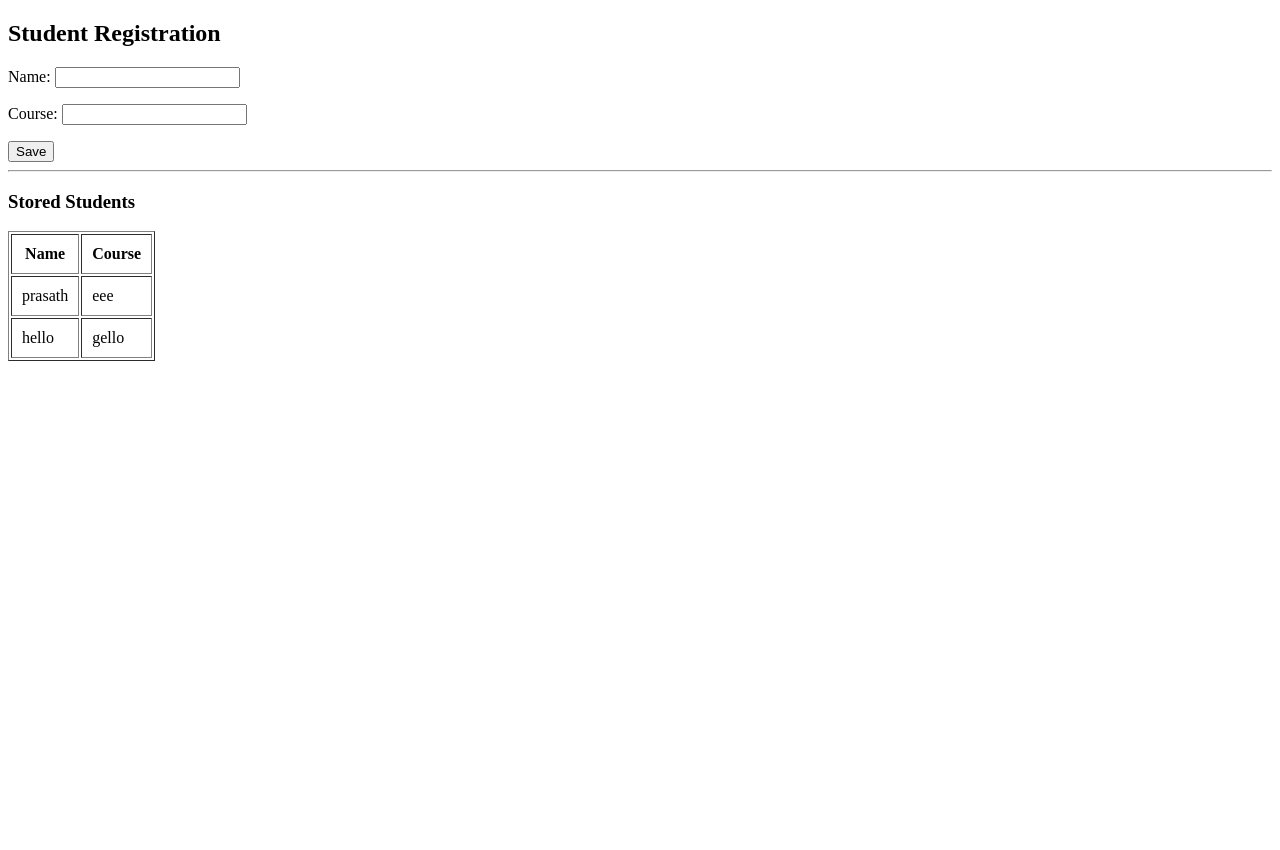
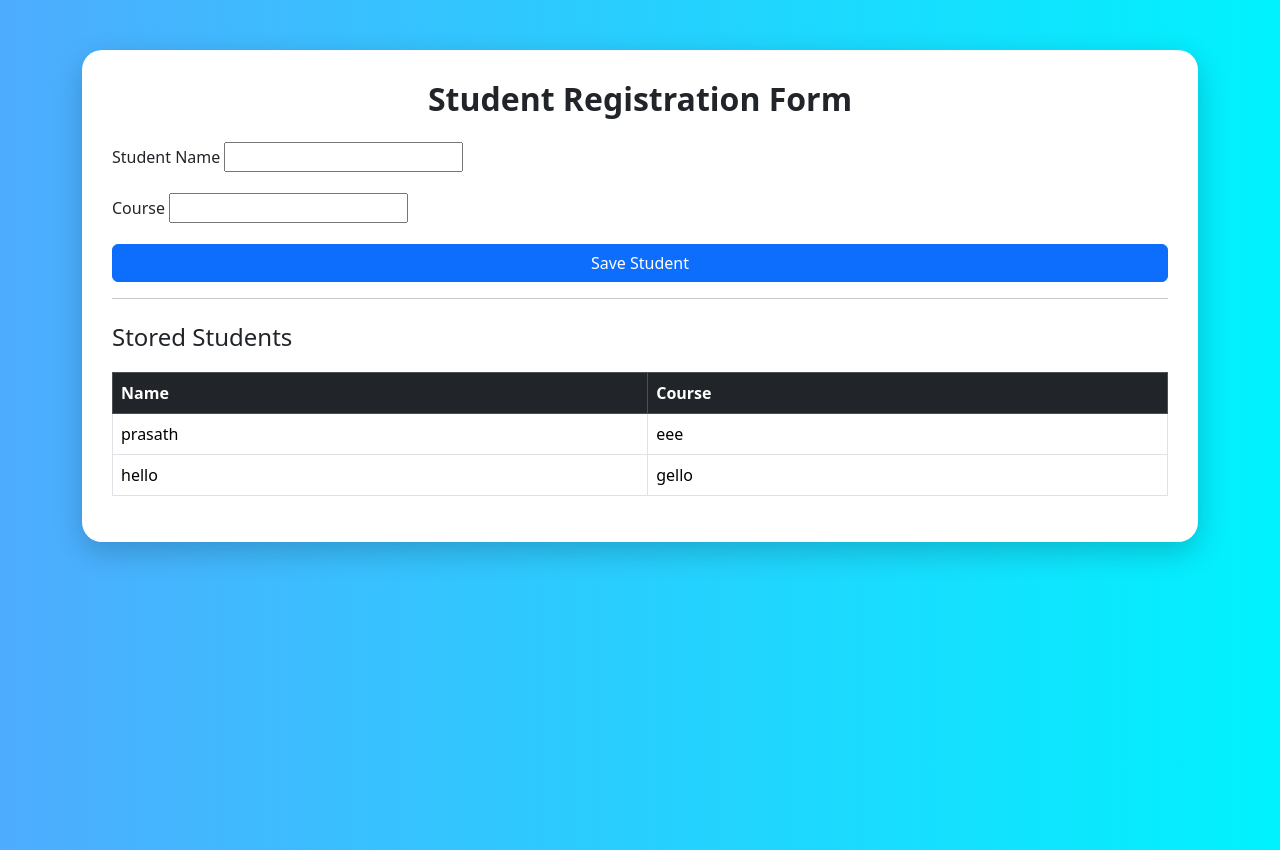
Before and after one commit to PRASATH978/testing-, a Django app: page / in a window 1280 px wide. Before the commit the page ends 361 px from the top, so only its background shows below. Run offline with Django 5.2, Linux system fonts and the light colour scheme; data comes from the database, SQL or seed files in the repository.

Commit message:
first commit

```diff
--- a/app/templates/home.html
+++ b/app/templates/home.html
@@ -1,35 +1,86 @@
 <!DOCTYPE html>
-<html>
+<html lang="en">
 <head>
-    <title>Student Form</title>
+    <meta charset="UTF-8">
+    <meta name="viewport" content="width=device-width, initial-scale=1.0">
+    <title>Student Registration</title>
+
+    <link href="https://cdn.jsdelivr.net/npm/bootstrap@5.3.3/dist/css/bootstrap.min.css" rel="stylesheet">
+
+    <style>
+        body{
+            background: linear-gradient(to right, #4facfe, #00f2fe);
+            min-height: 100vh;
+        }
+
+        .main-card{
+            margin-top: 50px;
+            border-radius: 20px;
+            padding: 30px;
+            background: white;
+            box-shadow: 0px 10px 30px rgba(0,0,0,0.2);
+        }
+
+        h2{
+            font-weight: bold;
+        }
+
+        table{
+            margin-top: 20px;
+        }
+    </style>
 </head>
 <body>
 
-    <h2>Student Registration</h2>
+<div class="container">
+
+    <div class="main-card">
+
+        <h2 class="text-center mb-4">Student Registration Form</h2>
 
         <form method="POST">
             {% csrf_token %}
-        {{ form.as_p }}
-        <button type="submit">Save</button>
+
+            <div class="mb-3">
+                <label class="form-label">Student Name</label>
+                {{ form.name }}
+            </div>
+
+            <div class="mb-3">
+                <label class="form-label">Course</label>
+                {{ form.course }}
+            </div>
+
+            <button type="submit" class="btn btn-primary w-100">
+                Save Student
+            </button>
         </form>
 
         <hr>
 
-    <h3>Stored Students</h3>
+        <h4 class="mt-4">Stored Students</h4>
 
-    <table border="1" cellpadding="10">
+        <table class="table table-bordered table-hover">
+            <thead class="table-dark">
                 <tr>
                     <th>Name</th>
                     <th>Course</th>
                 </tr>
+            </thead>
 
+            <tbody>
                 {% for student in students %}
                 <tr>
                     <td>{{ student.name }}</td>
                     <td>{{ student.course }}</td>
                 </tr>
                 {% endfor %}
+            </tbody>
         </table>
+
+    </div>
+
+</div>
 
 </body>
 </html>
```
Lines whose indentation alone changed are shown as unchanged.
